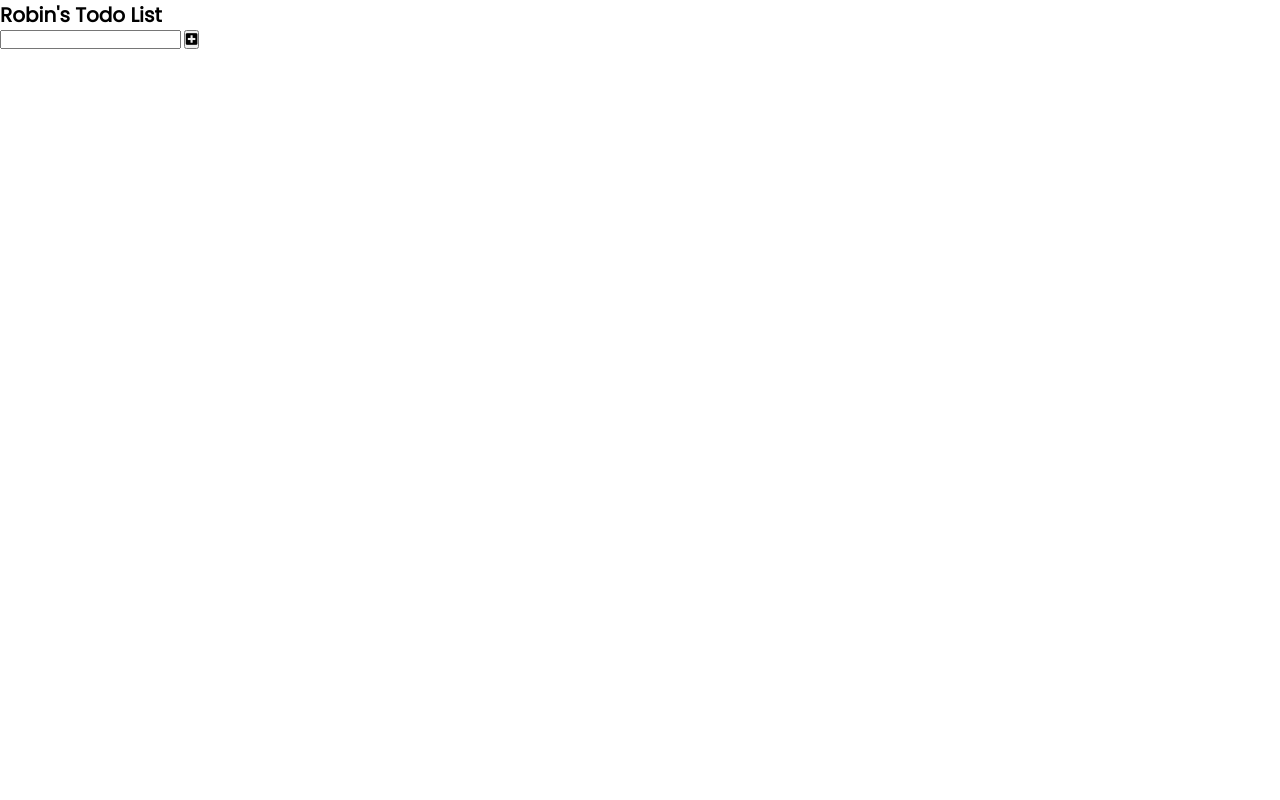
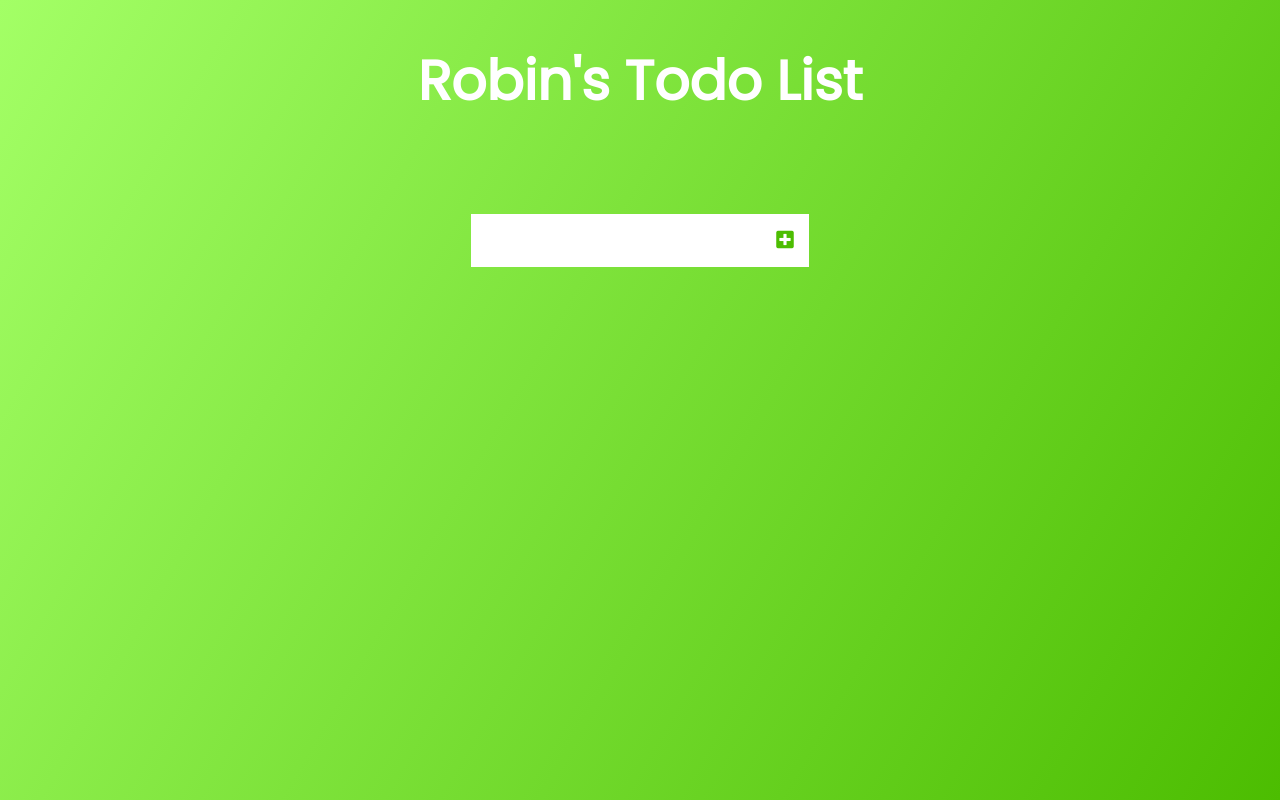
Before and after one commit to RobinHawiz/todo-list, a plain HTML site: page index.html in a window 1280 px wide. Drawn offline with Linux system fonts and the light colour scheme.

Commit message:
styling done!

```diff
--- a/styles/_globals.scss
+++ b/styles/_globals.scss
@@ -10,4 +10,7 @@ html {
 
 body {
   font-family: "Poppins", sans-serif;
+  background: linear-gradient(120deg, #a3ff66, #4cbd01);
+  color: white;
+  min-height: 100vh;
 }
--- /dev/null
+++ b/styles/_todoList.scss
@@ -0,0 +1,37 @@
+header,
+form {
+  min-height: 20vh;
+  @include flex(row, center, center);
+}
+
+header {
+  h1 {
+    font-size: 5.5rem;
+  }
+}
+
+form {
+  input,
+  button {
+    padding: 1.5rem;
+    font-size: 2rem;
+    border: none;
+    background: white;
+  }
+
+  input {
+    width: calc(25rem + 5vmin);
+  }
+
+  button {
+    color: #4cbd01;
+    background: white;
+    transition: all 0.5s ease;
+    cursor: pointer;
+
+    &:hover {
+      color: white;
+      background: transparent;
+    }
+  }
+}
--- a/styles/style.scss
+++ b/styles/style.scss
@@ -1 +1,9 @@
+@mixin flex($direction, $align, $justify) {
+  display: flex;
+  flex-direction: $direction;
+  align-items: $align;
+  justify-content: $justify;
+}
+
 @import "globals";
+@import "todoList";
```
Also changed, not shown: styles/style.css, 1 other file.
